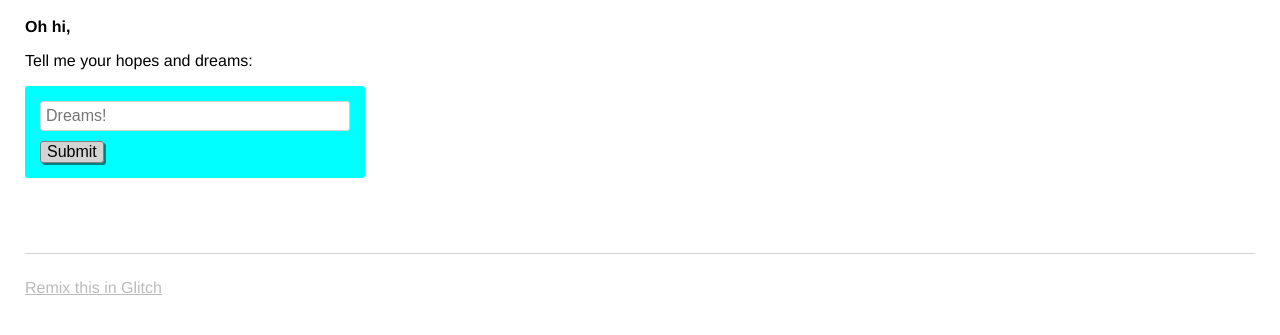
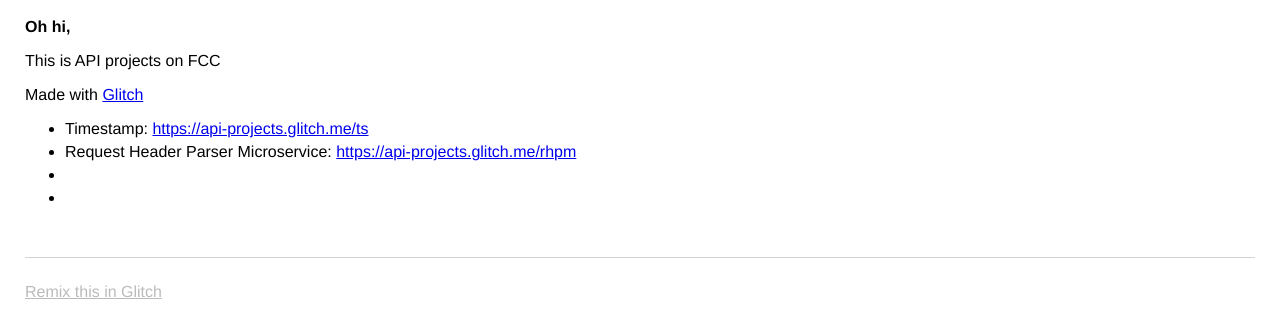
Before and after one commit to laty96/fcc, a website: page views/index.html in a window 1280 px wide. Shown: the part 65-400 px from the top of the page. Drawn offline with nearby package versions, Linux system fonts and the light colour scheme; no server answers.

Commit message:
👅🍥 Updated with Glitch

```diff
--- a/views/index.html
+++ b/views/index.html
@@ -27,15 +27,24 @@
 
     <main>
       <p class="bold">Oh hi,</p>
-      <p>Tell me your hopes and dreams:</p>
-      <form>
-        <input type="text" maxlength="100" placeholder="Dreams!">
-        <button type="submit">Submit</button>
-      </form>
-      <section class="dreams">
-        <ul id="dreams">
-        </ul>
-      </section>
+      <p>This is API projects on FCC</p>
+      <p>
+        Made with <a href="https://glitch.com">Glitch</a>
+      </p>
+      <ul>
+        <li>
+          Timestamp: <a href="https://api-projects.glitch.me/ts">https://api-projects.glitch.me/ts</a>
+        </li>
+        <li>
+          Request Header Parser Microservice: <a href="https://api-projects.glitch.me/rhpm">https://api-projects.glitch.me/rhpm</a>
+        </li>
+        <li>
+
+        </li>
+        <li>
+
+        </li>
+      </ul>
     </main>
 
     <footer>
```
Also changed, not shown: server.js (+10 -16 lines).
